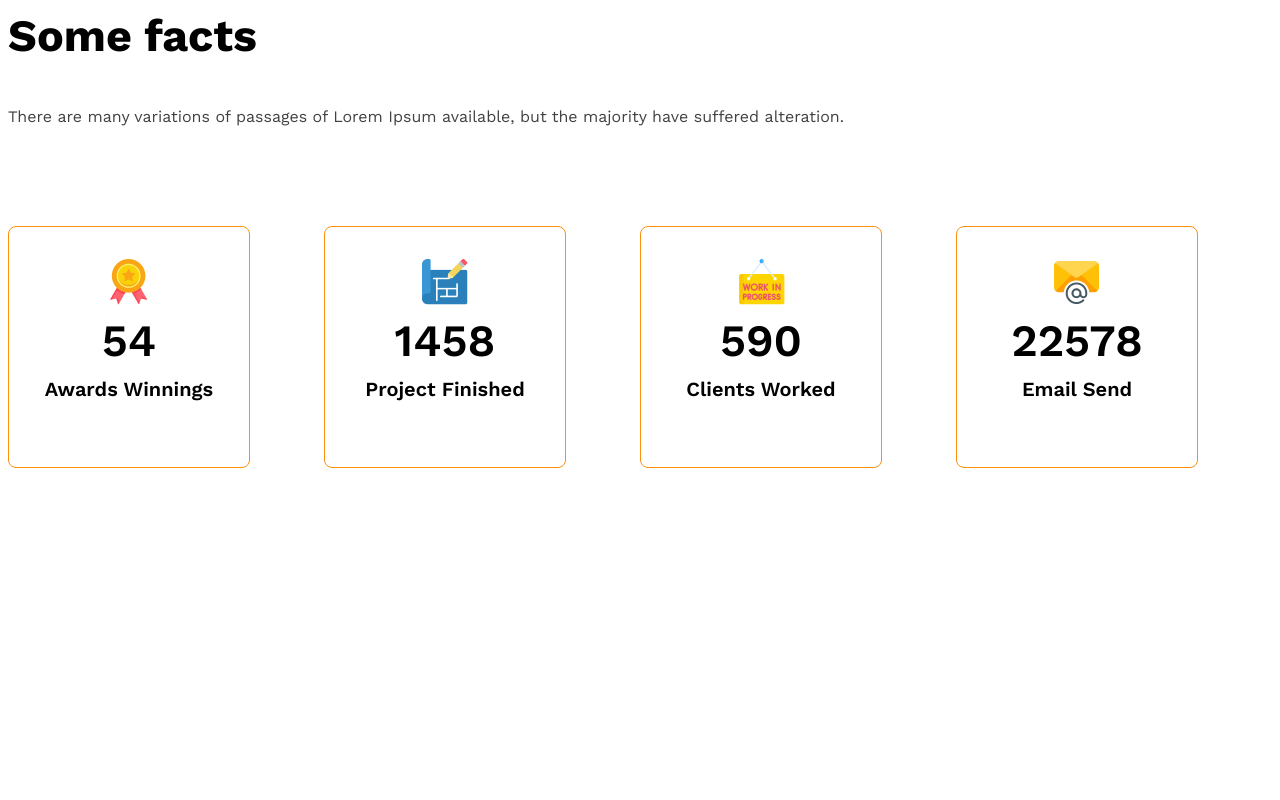
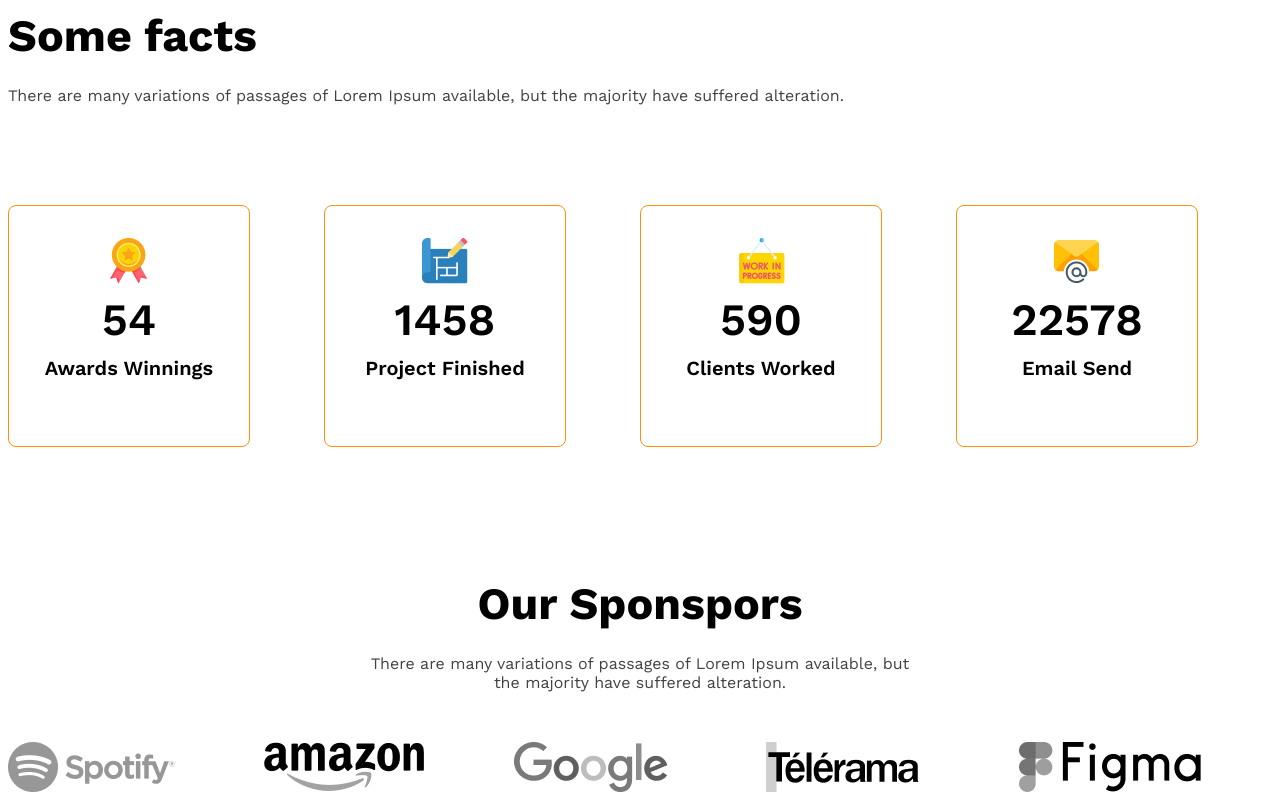
Before and after one commit to piona8621/G3---Architects-, a plain HTML site: page index.html in a window 1280 px wide. Shown: the part 2175-2975 px from the top of the page. Before the commit the page ends 2773 px from the top, so only its background shows below. Drawn offline with nearby package versions, Linux system fonts and the light colour scheme.

Commit message:
sponsore company

```diff
--- a/index.html
+++ b/index.html
@@ -43,7 +43,7 @@
        </div>
     </section>
 
-    <!-- features will enjoy -->
+    <!-- some facts -->
      <section>
      <h3 class="section-title">Some facts</h3>
      <p class="text-gray">There are many variations of passages of Lorem Ipsum available, but the majority have suffered alteration.</p>
@@ -88,8 +88,19 @@
 
 
      <!-- some facts -->
-      <section class="some-facts">
+      <section class="Our Sponspors">
+        <div class="Sponspors-info">
+           <h3 class="section-title">Our Sponspors</h3>
+           <p class="text-gray">There are many variations of passages of Lorem Ipsum available, but the majority have suffered alteration.</p>
+        </div>
+          <div class="sponsores-company">
+            <img src="images/sponsors/spotify.png" alt="">
+            <img src="images/sponsors/amazon.png" alt="">
+            <img src="images/sponsors/google.png" alt="">
+            <img src="images/sponsors/telerama.png" alt="">
+            <img src="images/sponsors/figma.png" alt="">
 
+          </div>
       </section>
 
   </main>
--- a/styles/Architects.css
+++ b/styles/Architects.css
@@ -50,6 +50,11 @@ main > section{
 .bg-light{
   background: rgba(255, 144, 14, 0.1);
 }
+
+.sponsores-company img{
+    filter: grayscale(100%);
+}
+
 /* nav related style */
  .nav-item{
   list-style: none;
@@ -154,6 +159,23 @@ main > section{
   font-size: 1.25rem;
   margin-top: 10px;
 }
+.section-title{
+  margin-bottom:24px;
+}
+
+/*Sponspors style */
+
+.Sponspors-info{
+    width: 542px;
+    margin: 50px auto;
+    text-align: center;
+}
+.sponsores-company{
+  display: grid;
+  grid-template-columns: repeat(5,1fr);
+}
+
+
 
 /* responsive media query */
 @media screen and (max-width:576px) {
@@ -162,13 +184,31 @@ main > section{
     .teams{
     flex-direction: column;
   }
-  .team-img-container{
-    grid-template-columns: repeat(1,1fr);
+  .team-img-container {
+    grid-template-columns:repeat(1,1fr);
+  }
+  .facts-container{
+    gap: 24px;
+    display: grid;
+    grid-template-columns: repeat(1,4fr);
+    justify-items: center;
+  }
+.sponsores-company{
+  grid-template-columns: repeat(1,1fr);
+  gap: 50px;
+  justify-items: center;
+}
+  /* .Sponspors-info{
+    grid-template-columns: repeat(4,1fr);
+    gap: 25px;
+    justify-items: center;
+  } */
+
   }
   .Our-Features{
     margin-left: 20px;
   }
-}
+
 
 
 
```
